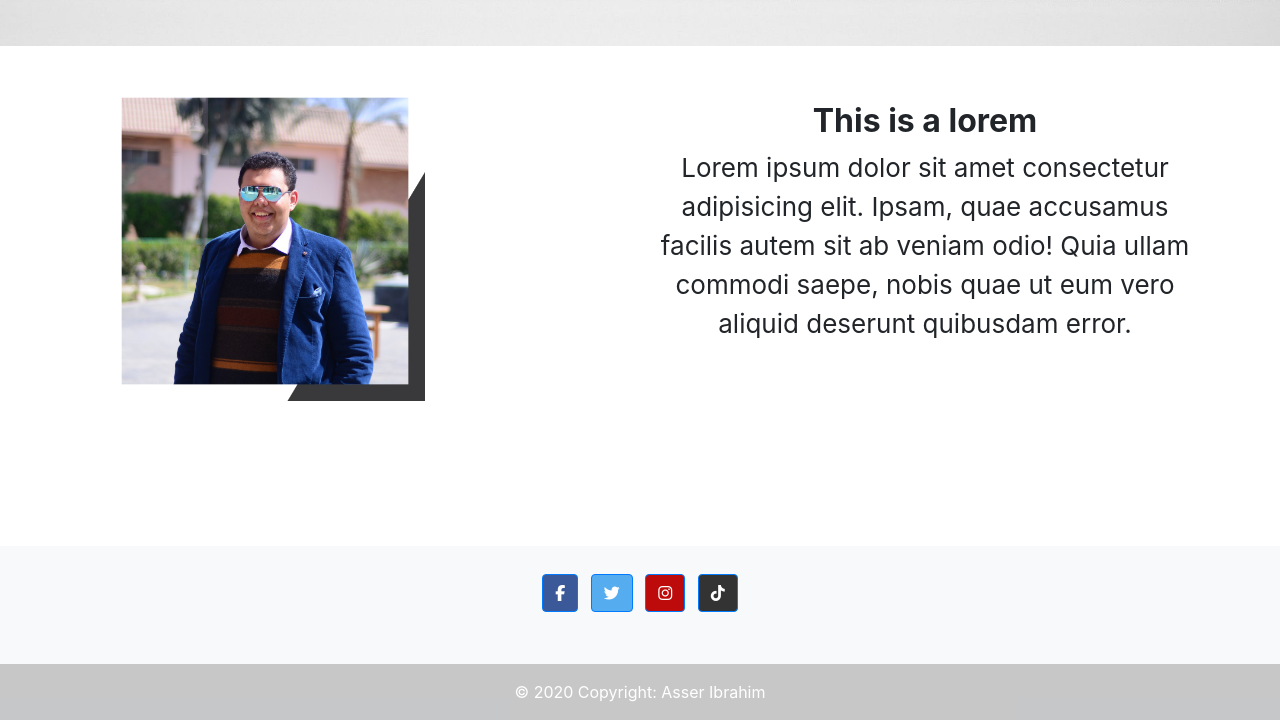
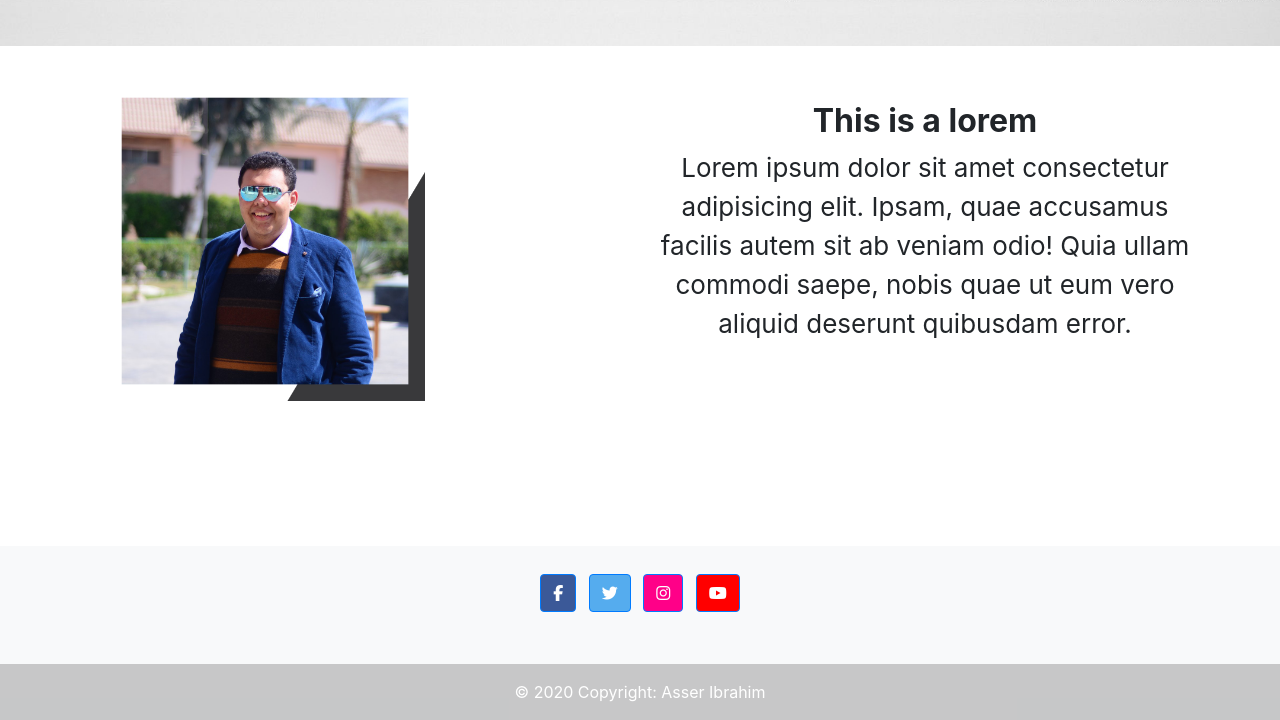
Before and after one commit to MrCatchy001/second-website, a plain HTML site: page index.html in a window 1280 px wide. Shown: the part 573-1293 px from the top of the page. Drawn offline with nearby package versions, Linux system fonts and the light colour scheme.

Commit message:
Add files via upload

```diff
--- a/index.html
+++ b/index.html
@@ -14,7 +14,9 @@
    <link rel="stylesheet" href="https://cdn.jsdelivr.net/npm/bootstrap@4.6.0/dist/css/bootstrap.min.css" integrity="sha384-B0vP5xmATw1+K9KRQjQERJvTumQW0nPEzvF6L/Z6nronJ3oUOFUFpCjEUQouq2+l" crossorigin="anonymous">
 
     <!--BootStrap-->
+
 </head>
+<script src="https://use.fontawesome.com/acb5505436.js"></script>
 <body>
     <section class="header">
         <div class="container">
@@ -61,7 +63,9 @@
        </div>
        <div class="col-sm-6 text-center" style="font-size: 26px; padding-top: 3.5rem;">
          <h2 style="font-weight: bold;">This is a lorem </h2>
-         <p>Lorem ipsum dolor sit amet consectetur adipisicing elit. Ipsam, quae accusamus facilis autem sit ab veniam odio! Quia ullam commodi saepe, nobis quae ut eum vero aliquid deserunt quibusdam error.</p>
+         <p>Lorem ipsum dolor sit amet consectetur adipisicing elit. Ipsam,
+           quae accusamus facilis autem sit ab veniam odio! Quia ullam commodi
+            saepe, nobis quae ut eum vero aliquid deserunt quibusdam error.</p>
        </div>
     </div>
   </div>
@@ -88,7 +92,7 @@
       <a
         class="btn btn-primary btn-floating m-1"
         style="background-color: #55acee;"
-        href="#!"
+        href="https://twitter.com/"
         role="button"
         ><i class="fa fa-twitter"></i
       ></a>
@@ -106,7 +110,7 @@
       <!-- Instagram -->
       <a
         class="btn btn-primary btn-floating m-1"
-        style="background-color: #bd0a0a;"
+        style="background-color: #ff0088;"
         href="https://www.instagram.com/"
         role="button"
         ><i class="fa fa-instagram"></i
@@ -121,13 +125,13 @@
         ><i class="fa fa-linkedin"></i
       ></a>
       -->
-      <!-- Github -->
+      <!-- Youtube -->
       <a
         class="btn btn-primary btn-floating m-1"
-        style="background-color: #333333;"
+        style="background-color: #ff0000;"
         href="#!"
         role="button"
-        ><i class="fab fa-tiktok"></i
+        ><i class="fa fa-youtube"></i
       ></a>
     </section>
     <!-- Section: Social media -->
@@ -150,7 +154,7 @@
 <script src="https://cdn.jsdelivr.net/npm/popper.js@1.16.1/dist/umd/popper.min.js" integrity="sha384-9/reFTGAW83EW2RDu2S0VKaIzap3H66lZH81PoYlFhbGU+6BZp6G7niu735Sk7lN" crossorigin="anonymous"></script>
 <script src="https://cdn.jsdelivr.net/npm/bootstrap@4.6.0/dist/js/bootstrap.min.js" integrity="sha384-+YQ4JLhjyBLPDQt//I+STsc9iw4uQqACwlvpslubQzn4u2UU2UFM80nGisd026JF" crossorigin="anonymous"></script>
 
-<script src="https://use.fontawesome.com/acb5505436.js"></script>
+
 
 <!--BootStrap javascript-->
 </body>
```
